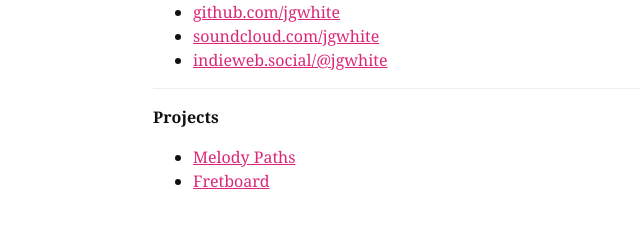
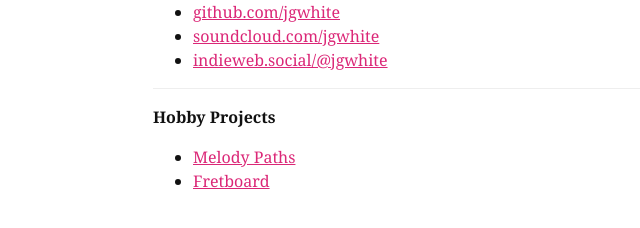
Before and after one commit to jgwhite/jgwhite.github.io, a Jekyll site: the page built from index.md, in a window 1280 px wide. Shown: the part 418-646 px from the top of the page, without its empty margins (215-855 px from the left). Built offline with Jekyll 4.4.1, drawn with Linux system fonts in a browser that asks for light colours; some web fonts are replaced.

Commit message:
Hobby Projects

```diff
--- a/index.md
+++ b/index.md
@@ -20,7 +20,7 @@ Programmer at [HashiCorp](https://hashicorp.com)
 
 ---
 
-## Projects
+## Hobby Projects
 
 - [Melody Paths](https://melody-paths.jgwhite.co.uk)
 - [Fretboard](https://fretboard.jgwhite.co.uk)
```
